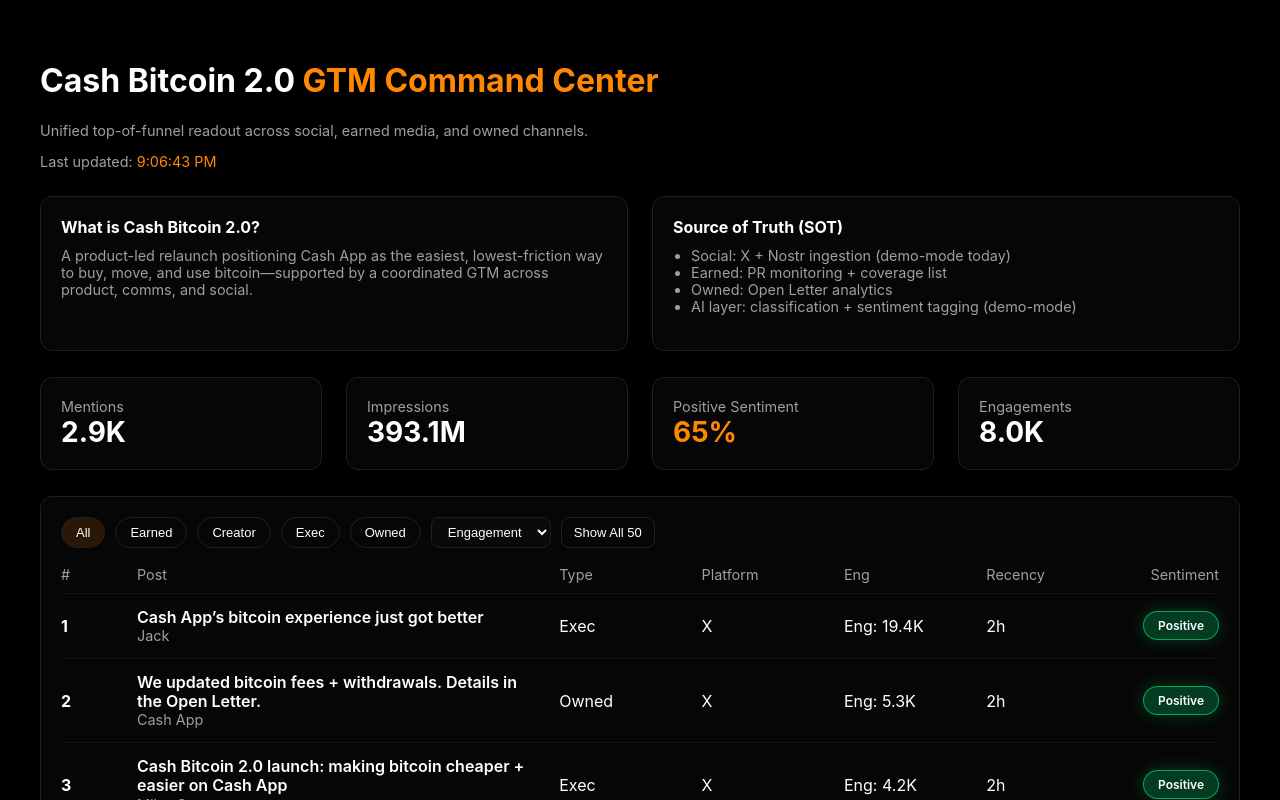
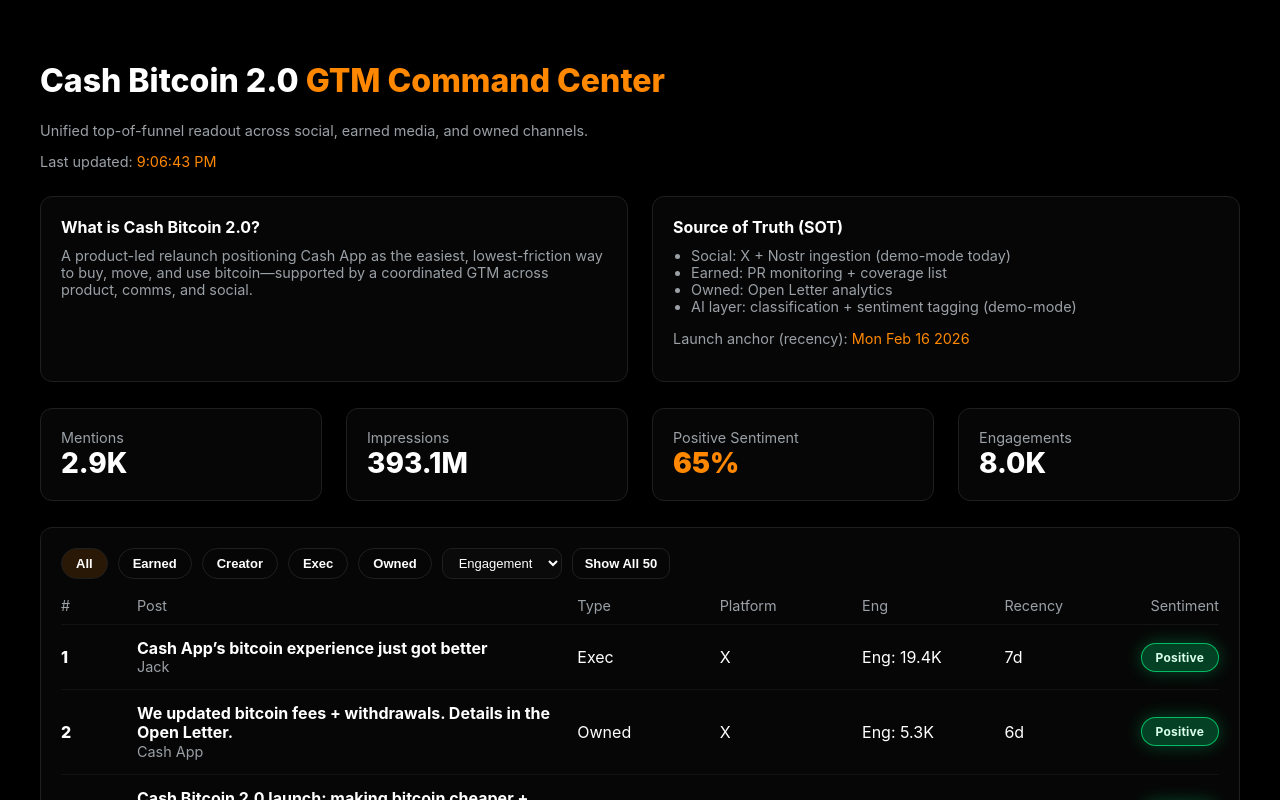
Before and after one commit to mpeeezy/bitcoin-gtm-dashboard, a Next.js app: page / in a window 1280 px wide. Shown: the top 800 px of the page. Built offline with nearby package versions, Linux system fonts and the light colour scheme.

Commit message:
Normalize recency to launch week

```diff
--- a/app/page.tsx
+++ b/app/page.tsx
@@ -48,11 +48,45 @@
   return `${n}`;
 }
 
-function timeAgo(iso: string) {
+function clamp(n: number, min: number, max: number) {
+  return Math.max(min, Math.min(max, n));
+}
+
+// ✅ CHANGE THIS if your “real launch date” is different:
+const LAUNCH_ANCHOR_ISO = "2026-02-16T16:00:00.000Z"; // Mon of launch week (example)
+const LAUNCH_ANCHOR_MS = new Date(LAUNCH_ANCHOR_ISO).getTime();
+
+/**
+ * Normalize timestamps so the demo doesn't show "now / 3m" unless you truly have live ingestion.
+ * If an item timestamp is within the last ~48 hours, we remap it into launch week.
+ *
+ * This keeps the dataset "hands-off" (no JSON editing) but makes Recency honest for leadership.
+ */
+function normalizedTimestampISO(originalISO: string, stableIndex: number) {
+  const ms = new Date(originalISO).getTime();
+  const hoursAgo = (Date.now() - ms) / (1000 * 60 * 60);
+
+  // If it's not a valid date, or it's too “fresh”, remap it into launch week.
+  const invalid = Number.isNaN(ms);
+  const tooFresh = hoursAgo >= 0 && hoursAgo < 48;
+
+  if (invalid || tooFresh) {
+    // Spread items across ~6 days of launch week, deterministic per row.
+    const dayOffset = clamp(stableIndex % 6, 0, 6);
+    const hourOffset = (stableIndex * 3) % 24; // small spread within day
+    const remapped = LAUNCH_ANCHOR_MS + dayOffset * 24 * 60 * 60 * 1000 + hourOffset * 60 * 60 * 1000;
+    return new Date(remapped).toISOString();
+  }
+
+  // If it's already older (e.g., real launch week data), keep it.
+  return originalISO;
+}
+
+function timeAgoFromISO(iso: string) {
   const t = new Date(iso).getTime();
   const mins = Math.round((Date.now() - t) / 60000);
-  if (mins < 1) return "now";
-  if (mins < 60) return `${mins}m`;
+
+  if (mins < 60) return `${Math.max(mins, 0)}m`;
   const hrs = Math.round(mins / 60);
   if (hrs < 24) return `${hrs}h`;
   const days = Math.round(hrs / 24);
@@ -63,26 +97,30 @@
   const style =
     s === "Positive"
       ? {
-          bg: "rgba(0, 255, 136, 0.22)",
-          border: "rgba(0, 255, 136, 0.55)",
-          glow: "0 0 18px rgba(0,255,136,0.22)",
+          bg: "rgba(0, 255, 136, 0.24)",
+          border: "rgba(0, 255, 136, 0.65)",
+          glow: "0 0 18px rgba(0,255,136,0.28)",
+          text: "#d9ffe9",
         }
       : s === "Neutral"
       ? {
-          bg: "rgba(255, 255, 255, 0.16)",
-          border: "rgba(255, 255, 255, 0.28)",
-          glow: "0 0 12px rgba(255,255,255,0.12)",
+          bg: "rgba(255, 255, 255, 0.18)",
+          border: "rgba(255, 255, 255, 0.34)",
+          glow: "0 0 14px rgba(255,255,255,0.14)",
+          text: "#ffffff",
         }
       : s === "Negative"
       ? {
-          bg: "rgba(255, 70, 70, 0.20)",
-          border: "rgba(255, 70, 70, 0.50)",
-          glow: "0 0 18px rgba(255,70,70,0.18)",
+          bg: "rgba(255, 70, 70, 0.22)",
+          border: "rgba(255, 70, 70, 0.62)",
+          glow: "0 0 18px rgba(255,70,70,0.22)",
+          text: "#ffe3e3",
         }
       : {
           bg: "rgba(255,255,255,0.10)",
           border: "rgba(255,255,255,0.18)",
           glow: "none",
+          text: "#fff",
         };
 
   return (
@@ -91,12 +129,15 @@
         borderRadius: 999,
         padding: "6px 14px",
         fontSize: 12,
-        fontWeight: 600,
+        fontWeight: 700,
+        letterSpacing: 0.2,
         border: `1px solid ${style.border}`,
         background: style.bg,
         boxShadow: style.glow,
+        color: style.text,
         justifySelf: "end",
         width: "fit-content",
+        textTransform: "capitalize",
       }}
     >
       {s ?? "—"}
@@ -159,8 +200,11 @@
       (it.metrics.clicks ?? 0);
 
     return [...filtered].sort((a, b) => {
+      const aMs = new Date(a.timestampISO).getTime();
+      const bMs = new Date(b.timestampISO).getTime();
+
       if (sortKey === "Most Recent") {
-        return new Date(b.timestampISO).getTime() - new Date(a.timestampISO).getTime();
+        return (Number.isNaN(bMs) ? 0 : bMs) - (Number.isNaN(aMs) ? 0 : aMs);
       }
       if (sortKey === "Impressions") {
         return (b.metrics.impressions ?? 0) - (a.metrics.impressions ?? 0);
@@ -169,13 +213,13 @@
     });
   }, [feed, filter, sortKey]);
 
-  // Wider post column; smaller “Recency” and “Sentiment” to reduce wasted space.
-  const gridCols = "60px 2.25fr 0.7fr 0.7fr 0.7fr 0.55fr 0.65fr";
+  // Wider Post column; tighter Recency + Sentiment so we don’t waste space.
+  const gridCols = "60px 2.35fr 0.7fr 0.7fr 0.7fr 0.50fr 0.60fr";
 
   return (
     <main className="main">
       <header style={{ marginBottom: 26 }}>
-        <h1 style={{ fontSize: 32, fontWeight: 700 }}>
+        <h1 style={{ fontSize: 32, fontWeight: 800 }}>
           Cash Bitcoin 2.0 <span className="accent">GTM Command Center</span>
         </h1>
         <p className="hint" style={{ marginTop: 10 }}>
@@ -210,6 +254,9 @@
             <li>Owned: Open Letter analytics</li>
             <li>AI layer: classification + sentiment tagging (demo-mode)</li>
           </ul>
+          <p className="hint" style={{ marginTop: 10 }}>
+            Launch anchor (recency): <span className="accent">{new Date(LAUNCH_ANCHOR_ISO).toDateString()}</span>
+          </p>
         </div>
       </section>
 
@@ -223,28 +270,24 @@
       >
         <div className="card">
           <div className="hint">Mentions</div>
-          <div style={{ fontSize: 28, fontWeight: 700 }}>{m ? formatNumber(m.mentions) : "—"}</div>
+          <div style={{ fontSize: 28, fontWeight: 800 }}>{m ? formatNumber(m.mentions) : "—"}</div>
         </div>
 
         <div className="card">
           <div className="hint">Impressions</div>
-          <div style={{ fontSize: 28, fontWeight: 700 }}>
-            {m ? formatNumber(m.impressions) : "—"}
-          </div>
+          <div style={{ fontSize: 28, fontWeight: 800 }}>{m ? formatNumber(m.impressions) : "—"}</div>
         </div>
 
         <div className="card">
           <div className="hint">Positive Sentiment</div>
-          <div className="accent" style={{ fontSize: 28, fontWeight: 700 }}>
+          <div className="accent" style={{ fontSize: 28, fontWeight: 900 }}>
             {m ? `${m.positiveSentiment}%` : "—"}
           </div>
         </div>
 
         <div className="card">
           <div className="hint">Engagements</div>
-          <div style={{ fontSize: 28, fontWeight: 700 }}>
-            {m ? formatNumber(m.engagements) : "—"}
-          </div>
+          <div style={{ fontSize: 28, fontWeight: 800 }}>{m ? formatNumber(m.engagements) : "—"}</div>
         </div>
       </section>
 
@@ -261,6 +304,7 @@
                 background: filter === t ? "rgba(255,136,0,0.14)" : "transparent",
                 color: "#fff",
                 fontSize: 13,
+                fontWeight: 600,
               }}
             >
               {t}
@@ -271,7 +315,7 @@
             value={sortKey}
             onChange={(e) => setSortKey(e.target.value as SortKey)}
             style={{
-              borderRadius: 8,
+              borderRadius: 10,
               padding: "6px 12px",
               border: "1px solid #1f1f1f",
               background: "#0a0a0a",
@@ -287,12 +331,13 @@
           <button
             onClick={() => setShowAll((v) => !v)}
             style={{
-              borderRadius: 8,
+              borderRadius: 10,
               padding: "6px 12px",
               border: "1px solid #1f1f1f",
               background: showAll ? "rgba(255,136,0,0.14)" : "transparent",
               color: "#fff",
               fontSize: 13,
+              fontWeight: 600,
             }}
           >
             {showAll ? "Show Top 10" : "Show All 50"}
@@ -324,6 +369,10 @@
             (it.metrics.reposts ?? 0) +
             (it.metrics.clicks ?? 0);
 
+          // ✅ Normalize display time for launch-week truthiness
+          const displayISO = normalizedTimestampISO(it.timestampISO, index);
+          const recency = timeAgoFromISO(displayISO);
+
           return (
             <a
               key={it.id}
@@ -340,18 +389,19 @@
                 color: "inherit",
                 alignItems: "center",
               }}
+              title={new Date(displayISO).toLocaleString()}
             >
-              <div style={{ fontWeight: 700 }}>{index + 1}</div>
+              <div style={{ fontWeight: 800 }}>{index + 1}</div>
 
               <div style={{ minWidth: 0 }}>
-                <div style={{ fontWeight: 600, lineHeight: 1.2 }}>{it.title}</div>
+                <div style={{ fontWeight: 700, lineHeight: 1.2 }}>{it.title}</div>
                 <div className="hint">{it.sourceName ?? it.authorName}</div>
               </div>
 
               <div>{it.type}</div>
               <div>{it.platform}</div>
               <div>Eng: {formatNumber(engagement)}</div>
-              <div>{timeAgo(it.timestampISO)}</div>
+              <div>{recency}</div>
 
               <SentimentPill s={it.sentiment} />
             </a>
```
